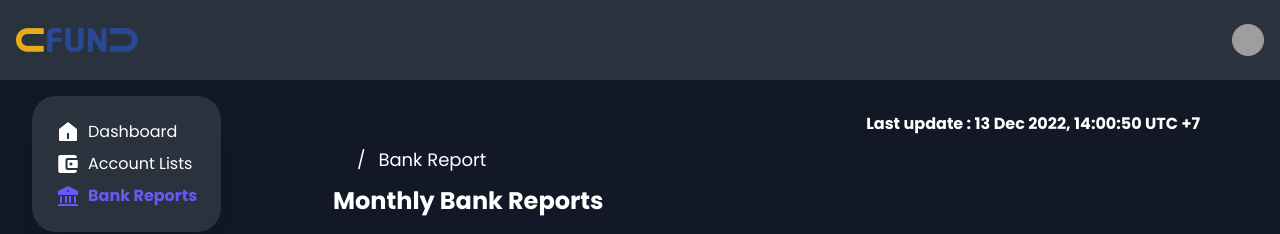
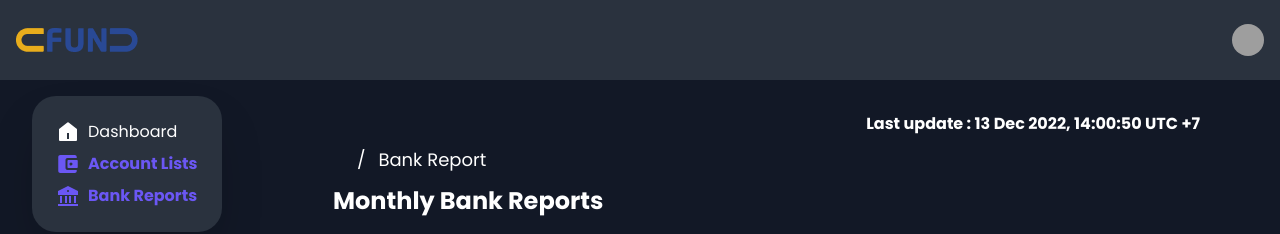
Before and after one commit to Dmarcellakbar/proof-aum, a Next.js app: page /BankReports in a window 1280 px wide. Shown: the top 234 px of the page. Built offline with nearby package versions, Linux system fonts and the light colour scheme; grey boxes are pictures that could not be loaded.

Commit message:
update-active-link

```diff
--- a/pages/AccountList/AccountDetails/[id]/index.tsx
+++ b/pages/AccountList/AccountDetails/[id]/index.tsx
@@ -5,8 +5,6 @@ import Layout from '../../../../src/components/Layout';
 import Timebar from '../../../../src/components/Timebar/Timebar';
 import AssetHolding from '../AssetHolding';
 import Breadcrumb from '../../../../src/components/Breadcrumb/Breadcrumb';
-
-
 
 export async function getStaticPaths() {
   const paths = await getPostIdList();
--- a/src/components/Sidebar/route.tsx
+++ b/src/components/Sidebar/route.tsx
@@ -29,7 +29,7 @@ import { Show } from '@chakra-ui/react'
 
       <Link
         href='/AccountList'
-        className={currentRoute === '/AccountList' ? 'active' : 'nonActive'}
+        className={currentRoute === '/AccountList' || '/AccountList/AccountList' ? 'active' : 'nonActive'}
       >
          <HStack
          _hover={{
```
